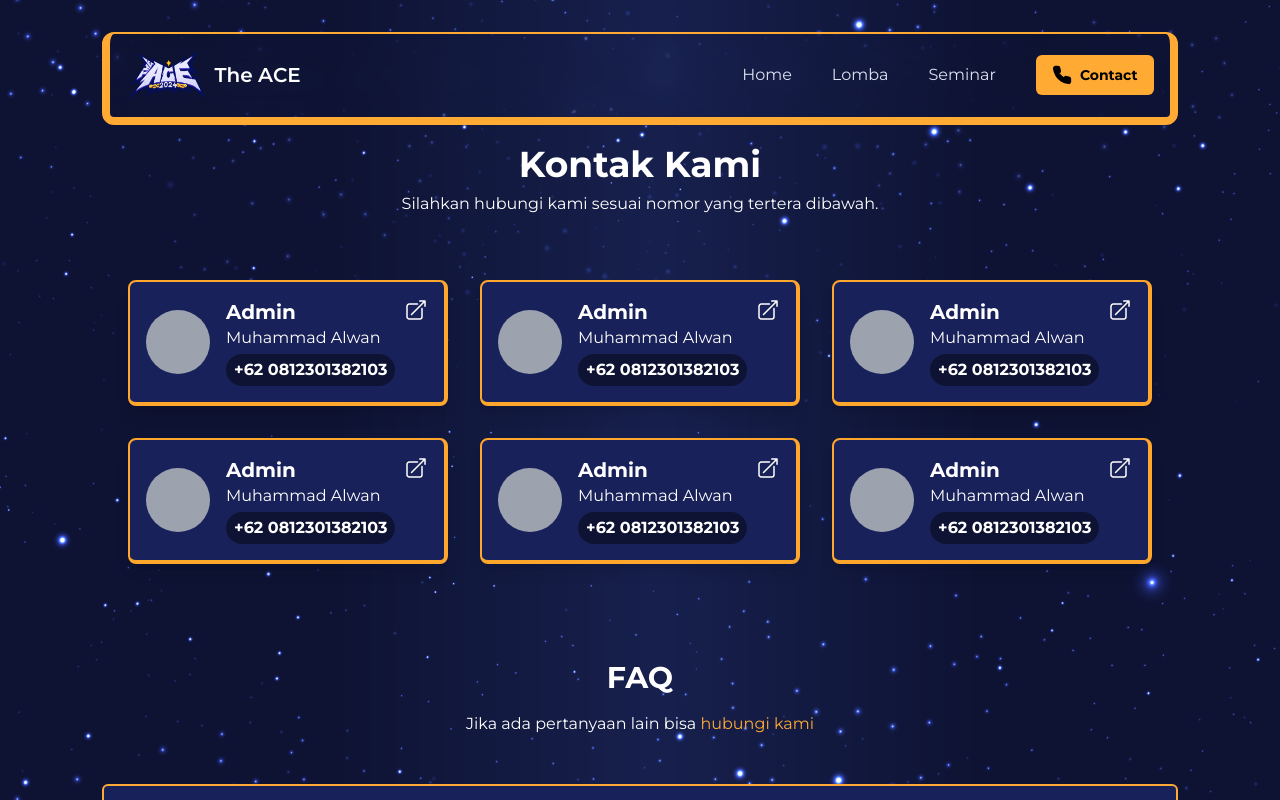
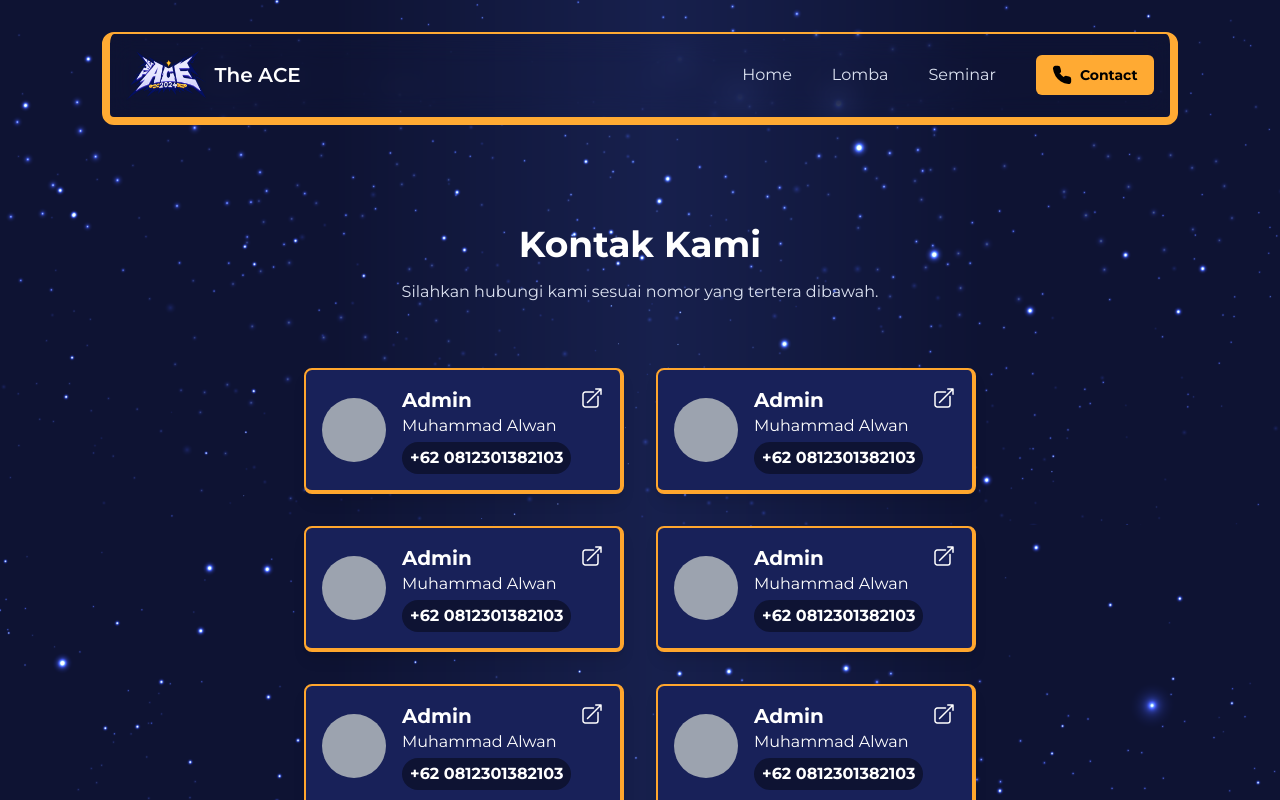
Before and after one commit to Brilliahib/theace-2024, a Next.js app: page /contact in a window 1280 px wide. Shown: the top 800 px of the page. Built offline with nearby package versions, Linux system fonts and the light colour scheme.

Commit message:
fix: margin on home, lomba page, contact + fix: width footer

```diff
--- a/app/contact/page.jsx
+++ b/app/contact/page.jsx
@@ -1,18 +1,48 @@
-import ContactCard from '@/components/contact/contact-card';
+import ContactCard from "@/components/contact/contact-card";
 
 const ContactPage = () => {
   return (
     <>
-      <div className="flex flex-col items-center justify-center px-4 sm:px-8 lg:px-16 md:pt-36">
-        <h1 className="text-center text-4xl font-bold mb-2">Kontak Kami</h1>
-        <p className="text-center mb-[64px]">Silahkan hubungi kami sesuai nomor yang tertera dibawah.</p>
-        <div className="flex justify-center flex-wrap gap-8">
-          <ContactCard role="Admin" name="Muhammad Alwan" phone="+62 0812301382103" />
-          <ContactCard role="Admin" name="Muhammad Alwan" phone="+62 0812301382103" />
-          <ContactCard role="Admin" name="Muhammad Alwan" phone="+62 0812301382103" />
-          <ContactCard role="Admin" name="Muhammad Alwan" phone="+62 0812301382103" />
-          <ContactCard role="Admin" name="Muhammad Alwan" phone="+62 0812301382103" />
-          <ContactCard role="Admin" name="Muhammad Alwan" phone="+62 0812301382103" />
+      <div className="flex flex-col items-center justify-center px-4 sm:px-8 lg:px-16 md:mt-56 mt-16">
+        <div className="space-y-4 mb-16">
+          <h1 className="text-center md:text-4xl text-2xl font-bold mb-2">
+            Kontak Kami
+          </h1>
+          <p className="text-center text-[#DCE2F1]">
+            Silahkan hubungi kami sesuai nomor yang tertera dibawah.
+          </p>
+        </div>
+        <div className="flex justify-center flex-wrap gap-8 pad-x">
+          <ContactCard
+            role="Admin"
+            name="Muhammad Alwan"
+            phone="+62 0812301382103"
+          />
+          <ContactCard
+            role="Admin"
+            name="Muhammad Alwan"
+            phone="+62 0812301382103"
+          />
+          <ContactCard
+            role="Admin"
+            name="Muhammad Alwan"
+            phone="+62 0812301382103"
+          />
+          <ContactCard
+            role="Admin"
+            name="Muhammad Alwan"
+            phone="+62 0812301382103"
+          />
+          <ContactCard
+            role="Admin"
+            name="Muhammad Alwan"
+            phone="+62 0812301382103"
+          />
+          <ContactCard
+            role="Admin"
+            name="Muhammad Alwan"
+            phone="+62 0812301382103"
+          />
         </div>
       </div>
     </>
--- a/app/lomba/page.jsx
+++ b/app/lomba/page.jsx
@@ -4,8 +4,10 @@ import CardListLomba from "@/components/card/card-list-lomba";
 const LombaPage = () => {
   return (
     <>
-      <CardIntroLomba />
-      <CardListLomba></CardListLomba>
+      <div className="mt-16">
+        <CardIntroLomba />
+        <CardListLomba></CardListLomba>
+      </div>
     </>
   );
 };
--- a/app/page.jsx
+++ b/app/page.jsx
@@ -9,7 +9,7 @@ const orbitron = Orbitron({ subsets: ["latin"] });
 export default function Home() {
   return (
     <>
-      <div className="md:h-screen min-h-[70vh] flex flex-col space-y-8 justify-center items-center">
+      <div className="md:h-screen min-h-[70vh] flex flex-col space-y-8 justify-center items-center md:mt-24">
         <div
           className={`text-white text-4xl md:text-6xl text-center font-semibold font-orbitron ${orbitron.className}`}
         >
@@ -25,7 +25,6 @@ export default function Home() {
       </div>
       <EventComponent />
       <Documentation />
-
     </>
   );
 }
```
Also changed, not shown: components/footer/footer.jsx (+2 -2 lines).
